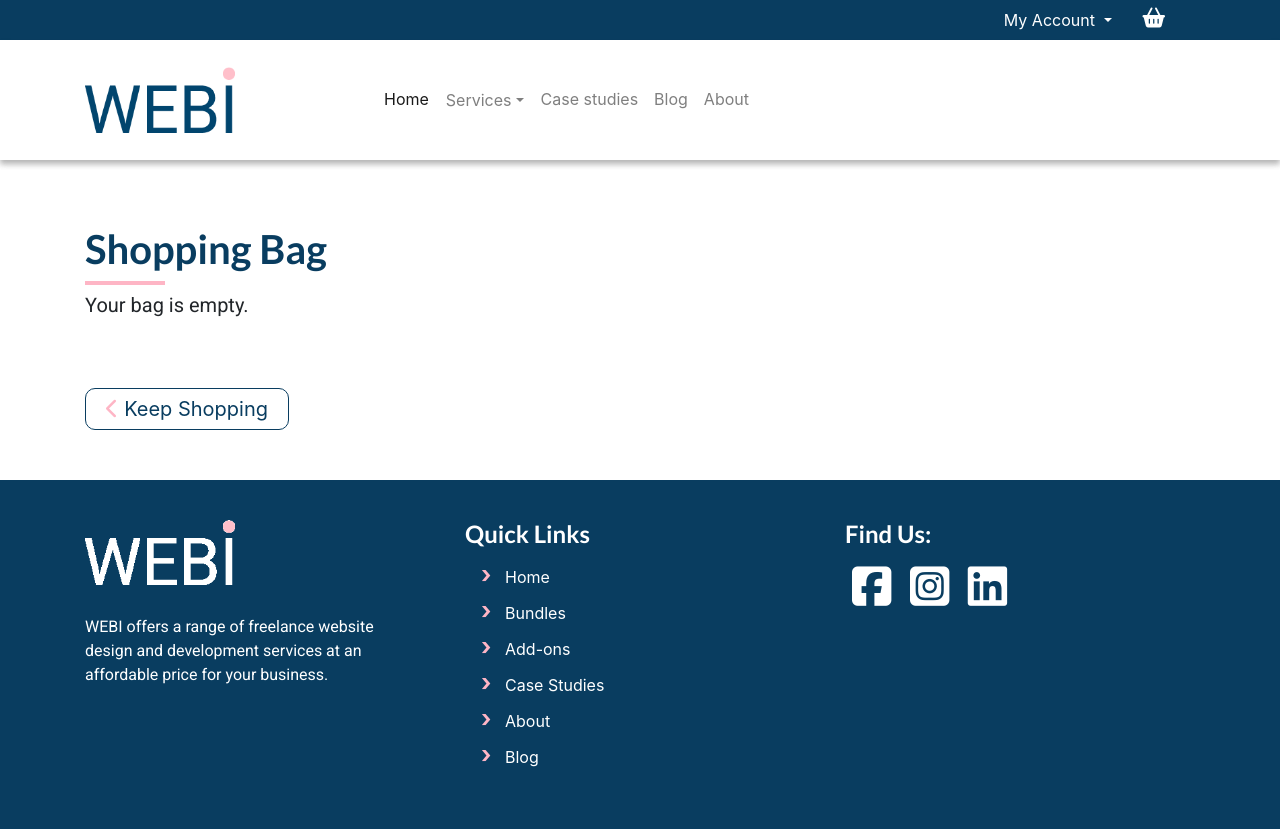
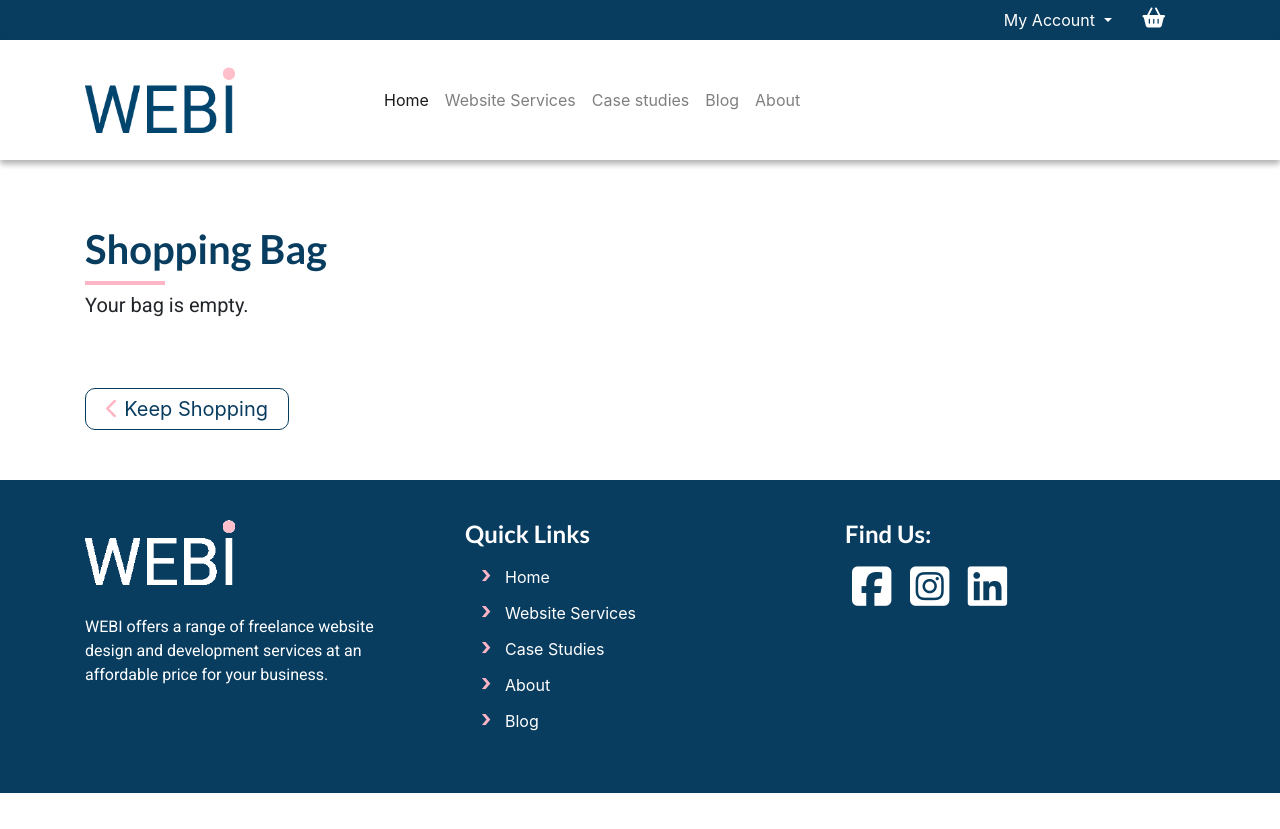
Before and after one commit to JessicaJuliet/webi, a Django app: template bag/templates/bag/bag.html in a window 1280 px wide. After the commit the page ends 793 px from the top, so only its background shows below. Run offline with Django 3.2, Linux system fonts and the light colour scheme; the template is opened without the code that fills it, so the values that code supplies are empty; some libraries are stand-ins or nearby versions.

Commit message:
Update nav and footer menu

```diff
--- a/templates/includes/footer.html
+++ b/templates/includes/footer.html
@@ -14,8 +14,7 @@
                 <h4>Quick Links</h4>
                 <ul>
                     <li><a href="{% url 'home' %}">Home</a></li>
-                    <li><a href="{% url 'bundles' %}">Bundles</a></li>
-                    <li><a href="{% url 'addons' %}">Add-ons</a></li>
+                    <li><a href="{% url 'addons' %}">Website Services</a></li>
                     <li><a href="{% url 'casestudies' %}">Case Studies</a></li>
                     <li><a href="{% url 'about' %}">About</a></li>
                     <li><a href="{% url 'blog' %}">Blog</a></li>
--- a/templates/includes/main-nav.html
+++ b/templates/includes/main-nav.html
@@ -38,14 +38,15 @@
                     Home
                     <span class="sr-only">(current)</span>
                 </a>
-                <div class="dropdown">
+                <!--<div class="dropdown">
                     <a class="nav-item nav-link dropdown btn dropdown-toggle" href="#" role="button" id="dropdownMenuLink" data-toggle="dropdown" aria-expanded="false" href="#">Services</a>
-                    <!-- Resource: Font Awesome arrow icon - https://fontawesome.com/v5.15/icons/chevron-down?style=solid -->
-                    <div class="dropdown-menu" aria-labelledby="dropdownMenuButton">
+                    Resource: Font Awesome arrow icon - https://fontawesome.com/v5.15/icons/chevron-down?style=solid -->
+                    <!--<div class="dropdown-menu" aria-labelledby="dropdownMenuButton">
                         <a class="dropdown-item" href="{% url 'bundles' %}">Bundles</a>
-                        <a class="dropdown-item" href="{% url 'addons' %}">Add-ons</a>
+                        <a class="dropdown-item" href="{% url 'addons' %}">Website Services</a>
                     </div>
-                </div>
+                </div>-->
+                <a class="nav-item nav-link" href="{% url 'addons' %}">Website Services</a>
                 <a class="nav-item nav-link" href="{% url 'casestudies' %}">Case studies</a>
                 <a class="nav-item nav-link" href="{% url 'blog' %}">Blog</a>
                 <a class="nav-item nav-link" href="{% url 'about' %}">About</a>
```
